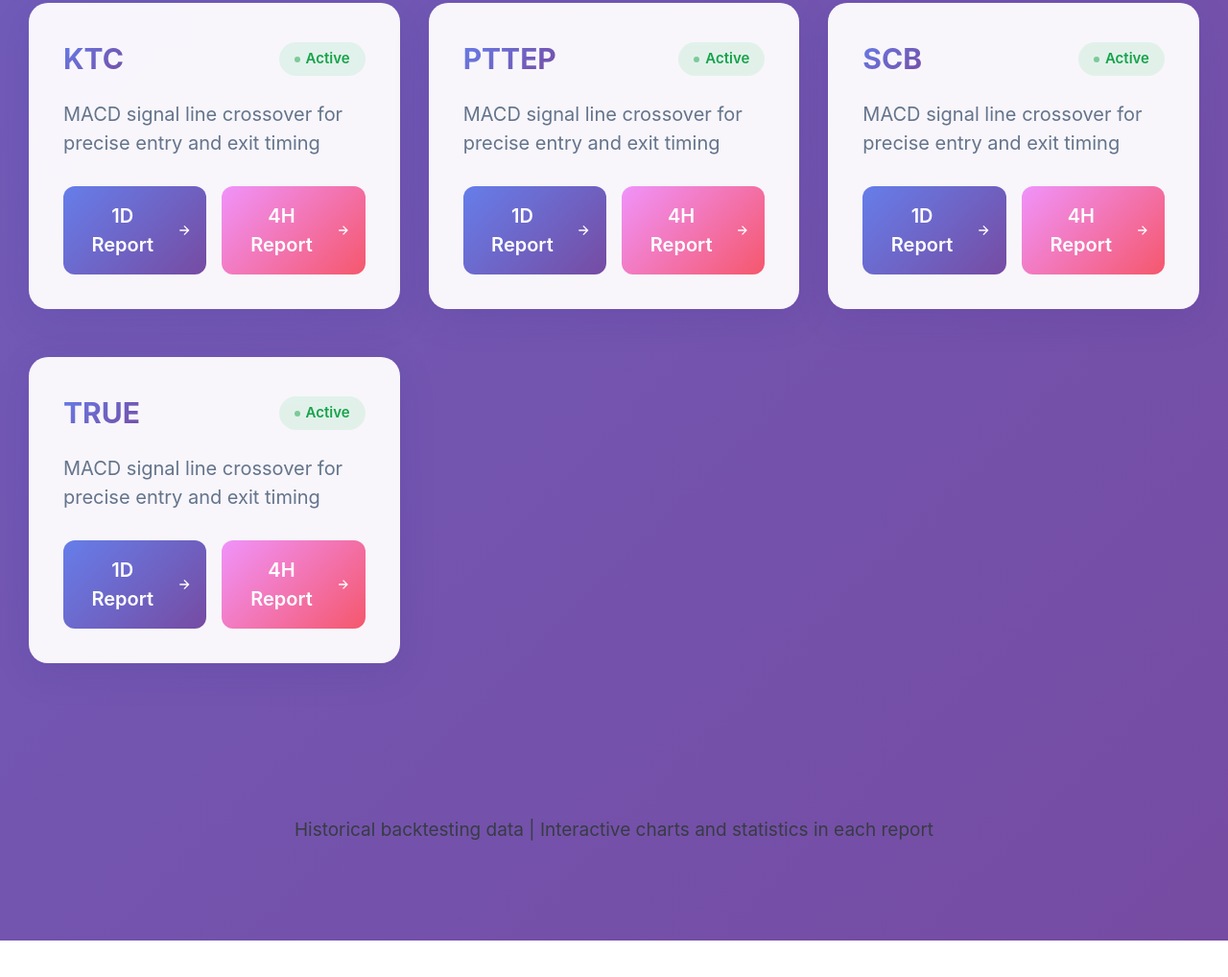
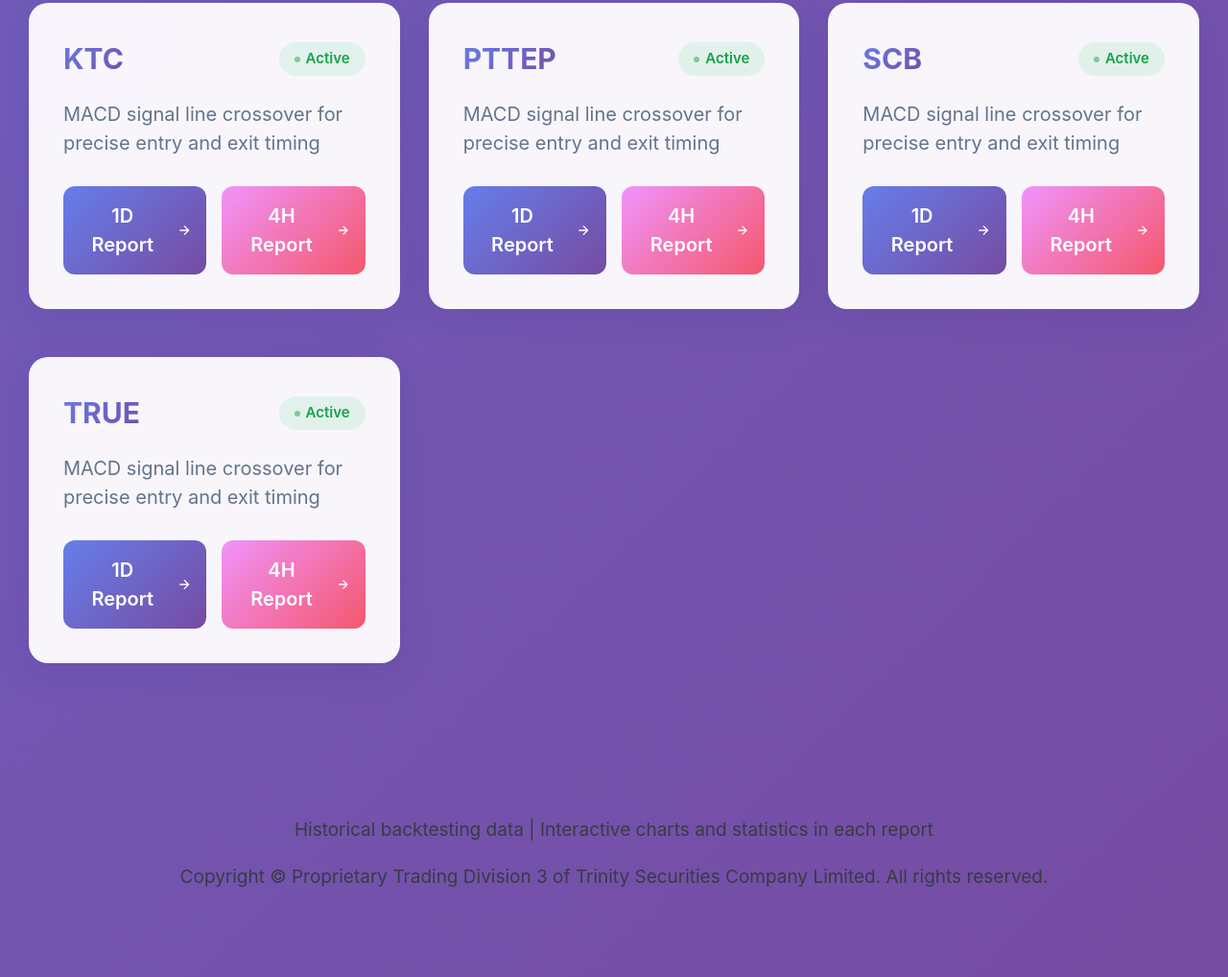
Before and after one commit to ekkalaks/pt3-ssf-report, a plain HTML site: page index.html in a window 1280 px wide. Shown: the part 4897-5915 px from the top of the page at 96% size. Before the commit the page ends 5877 px from the top, so only its background shows below. Drawn offline with nearby package versions, Linux system fonts and the light colour scheme.

Commit message:
Add files via upload
Refactor of index.html

```diff
--- a/index.html
+++ b/index.html
@@ -1270,6 +1270,7 @@
 
     <footer>
       <p>Historical backtesting data | Interactive charts and statistics in each report</p>
+        <p>Copyright &copy; Proprietary Trading Division 3 of Trinity Securities Company Limited. All rights reserved.</p>
     </footer>
   </div>
 
```
